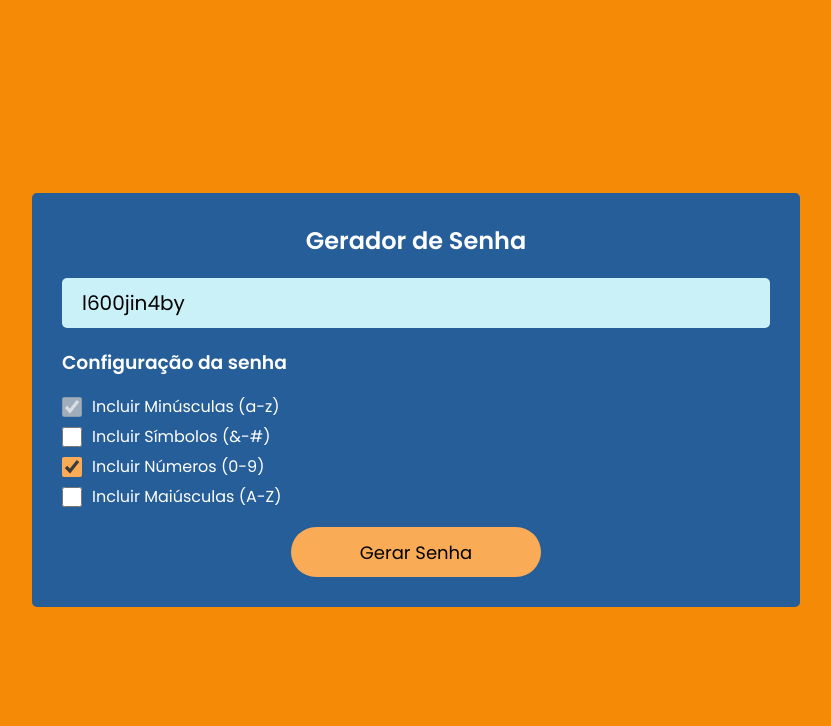
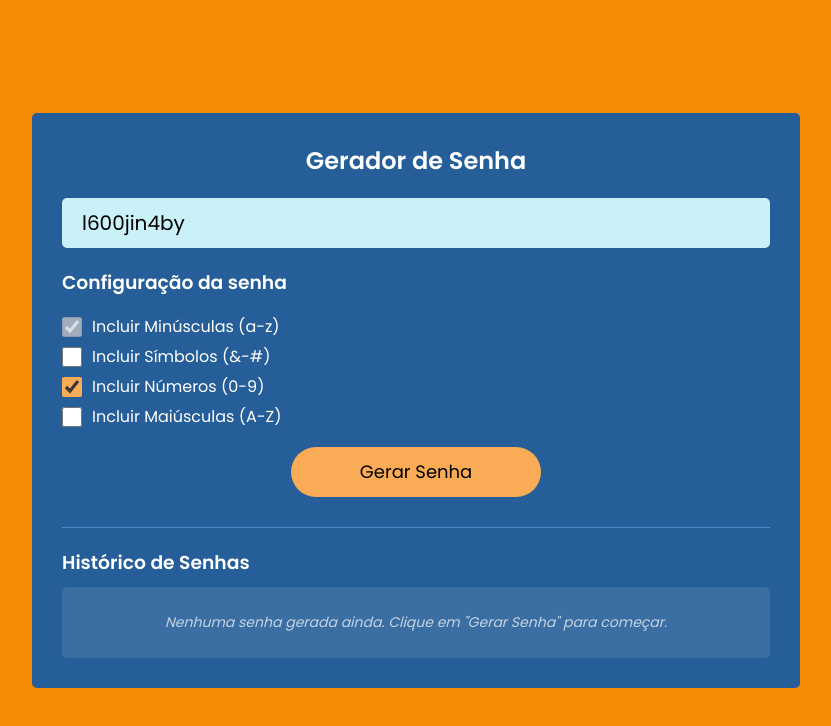
Before and after one commit to WallacyFernandez/ProcessoProject, a React (Create React App) app: page / in a window 1280 px wide. Shown: the top 726 px of the page, without its empty margins (224-1055 px from the left). Built offline with nearby package versions, Linux system fonts and the light colour scheme.

Commit message:
Add: funcionalidade histórico de senhas

```diff
--- a/src/Components/PasswordGenerator.css
+++ b/src/Components/PasswordGenerator.css
@@ -144,6 +144,73 @@
     max-width: 250px;
 }
 
+/* Estilos para o histórico de senhas */
+.password-history {
+    margin-top: 30px;
+    padding-top: 20px;
+    border-top: 1px solid #4a89c7;
+}
+
+.history-list {
+    max-height: 200px;
+    overflow-y: auto;
+    margin-top: 10px;
+    background-color: rgba(255, 255, 255, 0.1);
+    border-radius: 5px;
+    padding: 10px;
+}
+
+.history-item {
+    padding: 8px 12px;
+    margin-bottom: 8px;
+    background-color: rgba(202, 240, 248, 0.2);
+    border-radius: 4px;
+    font-family: monospace;
+    font-size: 16px;
+    display: flex;
+    justify-content: space-between;
+    align-items: center;
+}
+
+.history-item:last-child {
+    margin-bottom: 0;
+}
+
+.history-item span {
+    letter-spacing: 1px;
+}
+
+/* Estilização da barra de rolagem para o histórico */
+.history-list::-webkit-scrollbar {
+    width: 8px;
+}
+
+.history-list::-webkit-scrollbar-track {
+    background: rgba(255, 255, 255, 0.1);
+    border-radius: 4px;
+}
+
+.history-list::-webkit-scrollbar-thumb {
+    background: #f9ab55;
+    border-radius: 4px;
+}
+
+.history-list::-webkit-scrollbar-thumb:hover {
+    background: #e89940;
+}
+
+/* Ajuste responsivo para o histórico */
+@media only screen and (max-width: 768px) {
+    .history-list {
+        max-height: 150px;
+    }
+
+    .history-item {
+        font-size: 14px;
+        padding: 6px 10px;
+    }
+}
+
 /* Responsive Design */
 @media only screen and (max-width:600px){
 
@@ -209,3 +276,12 @@
         margin: 0 30px;
     }
 }
+
+/* Estilo para mensagem de histórico vazio */
+.empty-history {
+    padding: 15px;
+    text-align: center;
+    color: rgba(255, 255, 255, 0.7);
+    font-style: italic;
+    font-size: 14px;
+}
--- a/src/Components/PasswordGenerator.jsx
+++ b/src/Components/PasswordGenerator.jsx
@@ -10,16 +10,17 @@ const uppercaseList = 'ABCDEFGHIJKLMNOPQRSTUVWXYZ';
 function PasswordGenerator() {
 
     const [password, setPassword] = useState('');
+    const [passwordHistory, setPasswordHistory] = useState([]);
     const [number, setNumber] = useState(true);
     const [includeSymbols, setIncludeSymbols] = useState(false);
     const [uppercase, setUppercase] = useState(false);
     const passwordLength = 10;
 
     useEffect(() => {
-        generatePassword();
+        generatePassword(false);
     },[]);
 
-    const generatePassword = () => {
+    const generatePassword = (addToHistory = false) => {
         let characterList = lowercaseList;
         if (number) {
             characterList += numberList;
@@ -39,6 +40,10 @@ function PasswordGenerator() {
         }
 
         setPassword(tempPassword);
+
+        if (addToHistory) {
+            setPasswordHistory(prevHistory => [...prevHistory, tempPassword]);
+        }
     }
 
     return (
@@ -83,7 +88,7 @@ function PasswordGenerator() {
                                         checked={uppercase}
                                         onChange={(e) => {
                                             setUppercase(e.target.checked);
-                                            setTimeout(generatePassword, 100);
+                                            setTimeout(() => generatePassword(false), 100);
                                         }}
                                     />
                                     <label htmlFor="upper">Incluir Maiúsculas (A-Z)</label>
@@ -93,7 +98,24 @@ function PasswordGenerator() {
                     </div>
                 </div>
                 <div className="buttons">
-                    <button type='button' onClick={generatePassword}>Gerar Senha</button>
+                    <button type='button' onClick={() => generatePassword(true)}>Gerar Senha</button>
+                </div>
+
+                <div className="password-history">
+                    <h3>Histórico de Senhas</h3>
+                    <div className="history-list">
+                        {passwordHistory.length > 0 ? (
+                            passwordHistory.map((historyPassword, index) => (
+                                <div key={index} className="history-item">
+                                    <span>{historyPassword}</span>
+                                </div>
+                            ))
+                        ) : (
+                            <div className="empty-history">
+                                <span>Nenhuma senha gerada ainda. Clique em "Gerar Senha" para começar.</span>
+                            </div>
+                        )}
+                    </div>
                 </div>
             </div>
             <ToastContainer />
```
